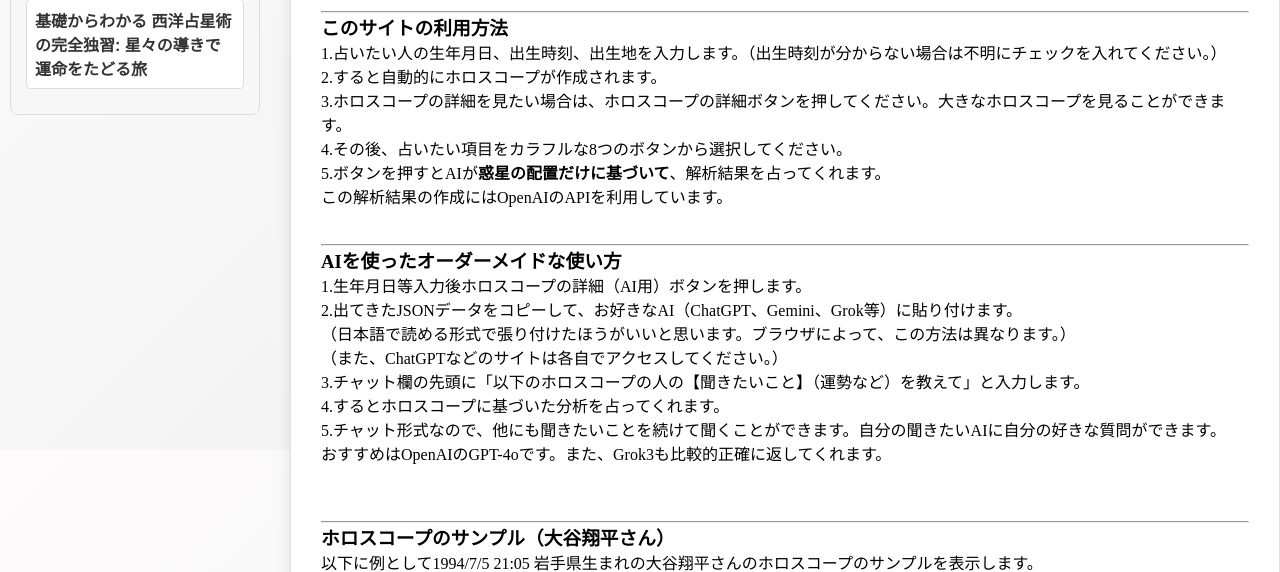
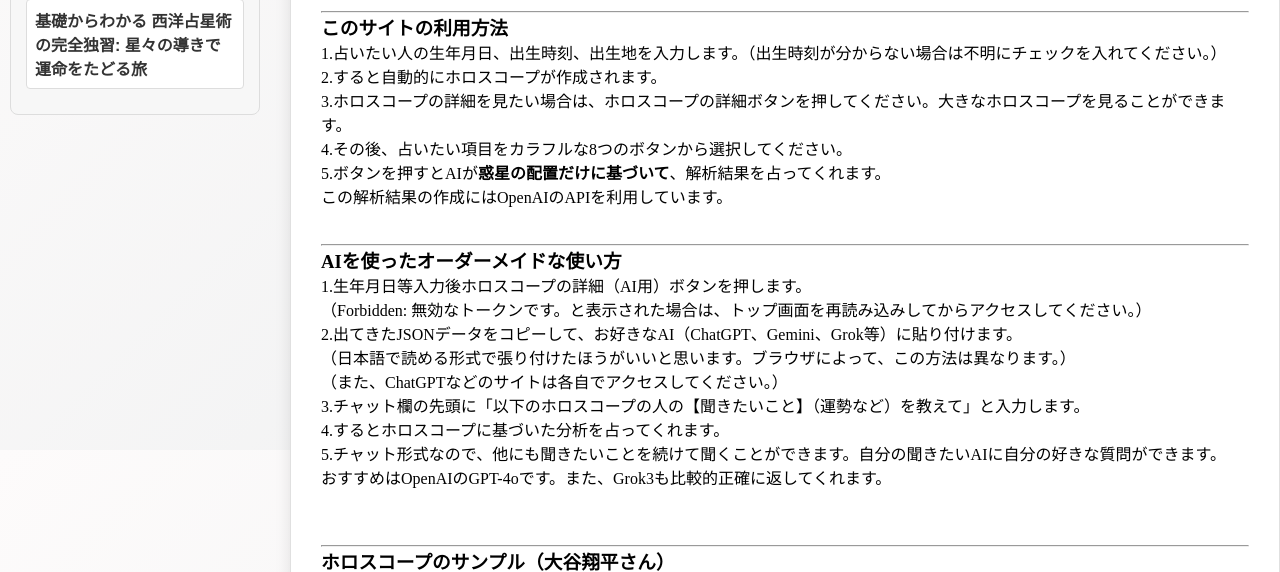
Before and after one commit to YutaAoyagi2018/aihoroscope, a Django app: template horoscope_app/templates/horoscope_app/index.html in a window 1280 px wide. Shown: the part 1150-1722 px from the top of the page. Run offline with Django 5.2, Linux system fonts and the light colour scheme; the template is opened without the code that fills it, so the values that code supplies are empty; some libraries are stand-ins or nearby versions.

Commit message:
説明文修正

```diff
--- a/horoscope_app/templates/horoscope_app/index.html
+++ b/horoscope_app/templates/horoscope_app/index.html
@@ -912,6 +912,7 @@
                                         <h3>AIを使ったオーダーメイドな使い方</h3>
                                         <div>
                                             <p>1.生年月日等入力後ホロスコープの詳細（AI用）ボタンを押します。</p>
+                                            <p>（Forbidden: 無効なトークンです。と表示された場合は、トップ画面を再読み込みしてからアクセスしてください。）</p>
                                             <p>2.出てきたJSONデータをコピーして、お好きなAI（ChatGPT、Gemini、Grok等）に貼り付けます。</p>
                                             <p>（日本語で読める形式で張り付けたほうがいいと思います。ブラウザによって、この方法は異なります。）
                                             <br>（また、ChatGPTなどのサイトは各自でアクセスしてください。）</p>
```
Also changed, not shown: db.sqlite3.
